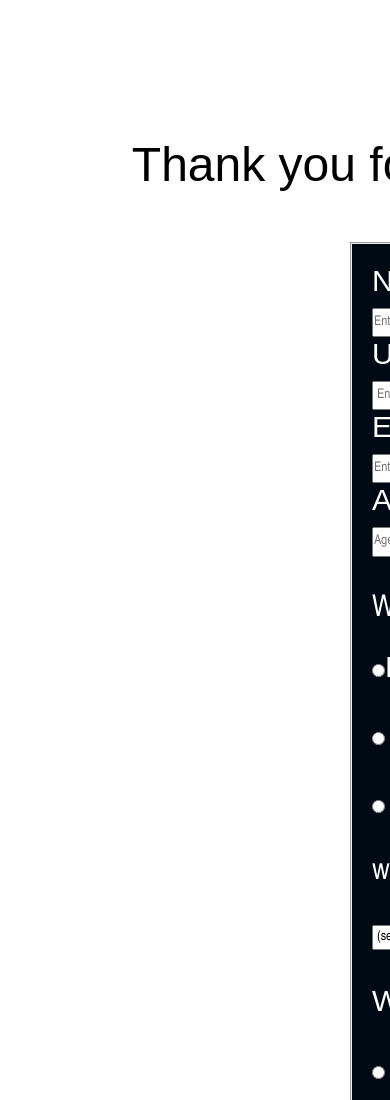
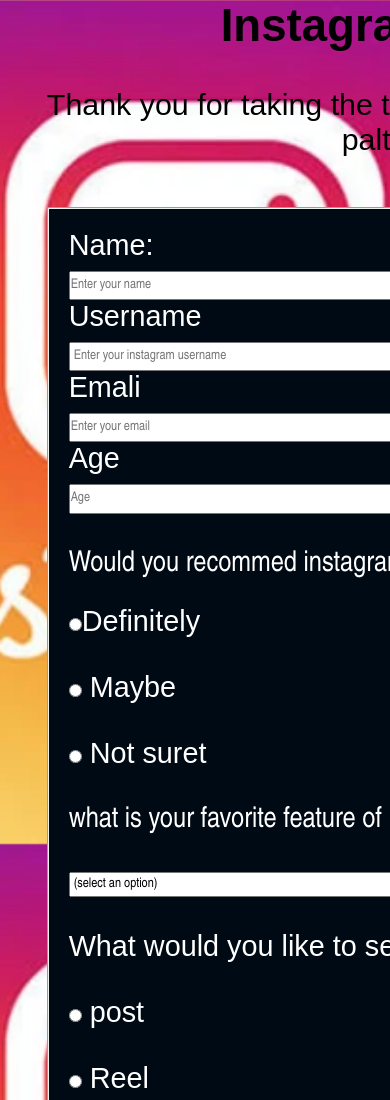
Before and after one commit to Dimple-Choudhary/-instagram-feedback-form, a plain HTML site: page index.html in a window 390 px wide. Shown: the top 1100 px of the page. Drawn offline with Linux system fonts and the light colour scheme.

Commit message:
Update styles.css

```diff
--- a/styles.css
+++ b/styles.css
@@ -1,4 +1,4 @@
-* {
+ * {
     margin: 0;
     padding: 0;
 }
@@ -6,7 +6,7 @@
 body {
 
 
-    background-image: url("instagram.webp");
+    background-image: url("Instagram-survey-logo\ \(1\).webp");
     background-repeat: repeat-x;
     background-size: cover;
     background-attachment: fixed;
@@ -72,3 +72,46 @@
     border-radius: 2px;
     cursor: pointer;
 }
+@media (max-width: 768px){
+
+
+    .heading {
+        font-size: 1.9rem;
+       padding-right: 40%;
+
+    }
+    .form{
+        font-size: 200%;
+        margin-left:8%;
+    }
+
+
+
+
+}
+
+
+@media (max-width:500px) {
+
+    .heading h1{
+        font-size: 1.9rem;
+       padding-right: 45%;
+
+    }
+    .heading p{
+        font-size: 1.9rem;
+       padding-right: 15%;
+
+    }
+    .form{
+        width:14px;
+        font-size: 180%;
+        margin-left:3%;
+
+    }
+
+
+
+
+
+}
```
